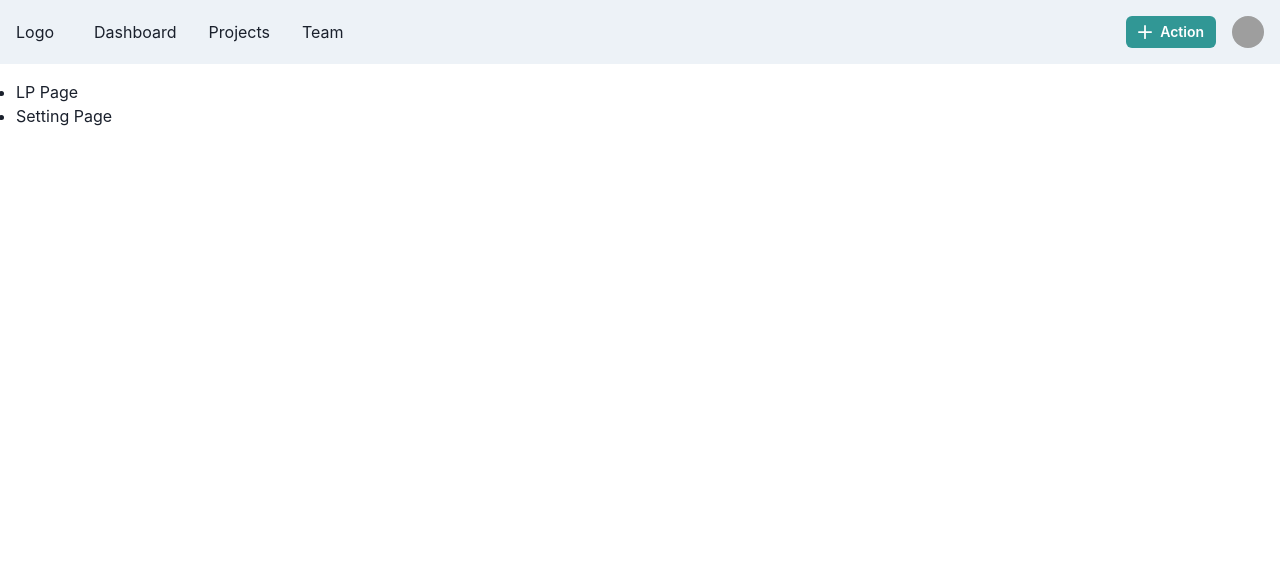
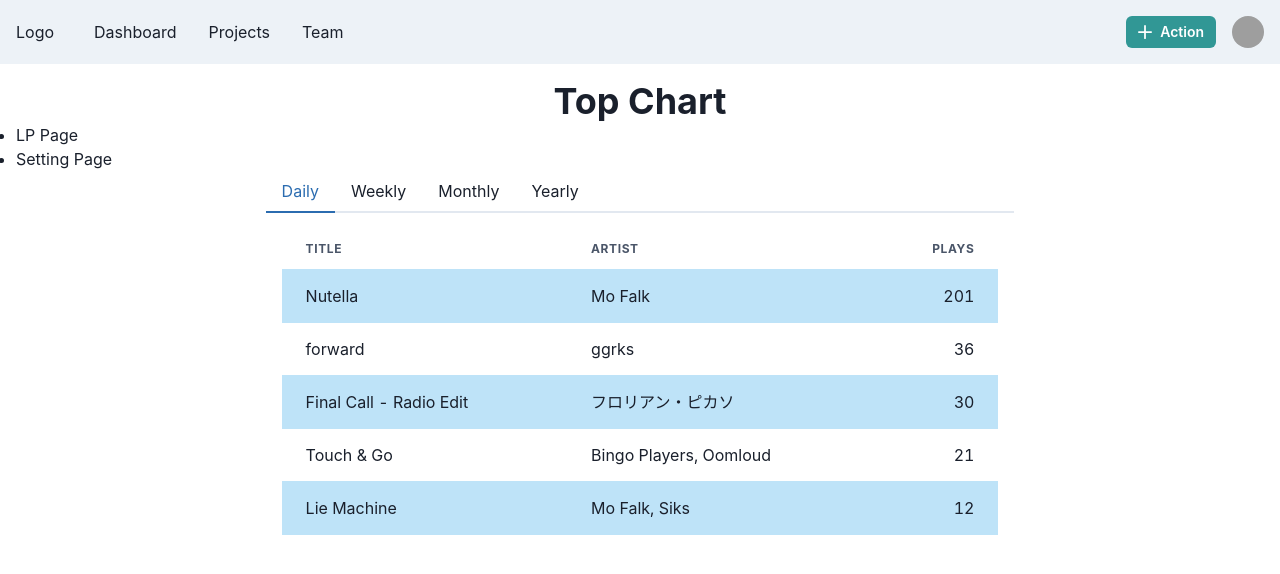
Before and after one commit to tokku5552/favotify, a Next.js app: page /top in a window 1280 px wide. Shown: the top 574 px of the page. Built offline with nearby package versions, Linux system fonts and the light colour scheme; grey boxes are pictures that could not be loaded.

Commit message:
add: Topページのテーブル等を追加

```diff
--- /dev/null
+++ b/src/commons/dummy.data.ts
@@ -0,0 +1,12 @@
+import { ChartTableProps } from '../components/ChartTable';
+
+export const dummyChartData: ChartTableProps = {
+  span: 'daily',
+  charts: [
+    { title: 'Nutella', artist: 'Mo Falk', plays: 201 },
+    { title: 'forward', artist: 'ggrks', plays: 36 },
+    { title: 'Final Call - Radio Edit', artist: 'フロリアン・ピカソ', plays: 30 },
+    { title: 'Touch & Go', artist: 'Bingo Players, Oomloud', plays: 21 },
+    { title: 'Lie Machine', artist: 'Mo Falk, Siks', plays: 12 },
+  ],
+};
--- /dev/null
+++ b/src/components/ChartTab/index.tsx
@@ -0,0 +1,38 @@
+import { Box, Center, Tab, TabList, TabPanel, TabPanels, Tabs } from '@chakra-ui/react';
+import { dummyChartData } from '../../commons/dummy.data';
+import ChartTable from '../ChartTable';
+
+export default function ChartTab() {
+  const { span, charts } = dummyChartData;
+  return (
+    <>
+      <Center>
+        <Box w='60%'>
+          <Tabs>
+            <TabList>
+              <Tab>Daily</Tab>
+              <Tab>Weekly</Tab>
+              <Tab>Monthly</Tab>
+              <Tab>Yearly</Tab>
+            </TabList>
+
+            <TabPanels>
+              <TabPanel>
+                <ChartTable span={span} charts={charts} />
+              </TabPanel>
+              <TabPanel>
+                <p>two!</p>
+              </TabPanel>
+              <TabPanel>
+                <p>three!</p>
+              </TabPanel>
+              <TabPanel>
+                <p>three!</p>
+              </TabPanel>
+            </TabPanels>
+          </Tabs>
+        </Box>
+      </Center>
+    </>
+  );
+}
--- /dev/null
+++ b/src/components/ChartTable/index.tsx
@@ -0,0 +1,36 @@
+/* eslint-disable react/jsx-key */
+import { Table, TableContainer, Tbody, Td, Th, Thead, Tr } from '@chakra-ui/react';
+import { ChartData } from '../../types/ChartData';
+
+export interface ChartTableProps {
+  span: 'daily' | 'weekly' | 'monthly' | 'yearly';
+  charts: ChartData[];
+}
+
+export default function ChartTable(props: ChartTableProps) {
+  const { span, charts } = props;
+  return (
+    <TableContainer>
+      <Table variant='striped' colorScheme='blue'>
+        <Thead>
+          <Tr>
+            <Th>title</Th>
+            <Th>artist</Th>
+            <Th isNumeric>plays</Th>
+          </Tr>
+        </Thead>
+        <Tbody>
+          {charts.map((data) => {
+            return (
+              <Tr>
+                <Td>{data.title}</Td>
+                <Td>{data.artist}</Td>
+                <Td isNumeric>{data.plays}</Td>
+              </Tr>
+            );
+          })}
+        </Tbody>
+      </Table>
+    </TableContainer>
+  );
+}
--- a/src/pages/top/index.tsx
+++ b/src/pages/top/index.tsx
@@ -1,11 +1,16 @@
+import { Heading } from '@chakra-ui/react';
 import type { NextPage } from 'next';
 import Link from 'next/link';
+import ChartTab from '../../components/ChartTab';
 import NavigationBar from '../../components/NavigationBar';
 
 const TopPage: NextPage = () => {
   return (
     <>
       <NavigationBar>
+        <center>
+          <Heading>Top Chart</Heading>
+        </center>
         <ul>
           <li>
             <Link href='/'>LP Page</Link>
@@ -14,6 +19,7 @@ const TopPage: NextPage = () => {
             <Link href='/setting'>Setting Page</Link>
           </li>
         </ul>
+        <ChartTab />
       </NavigationBar>
     </>
   );
--- /dev/null
+++ b/src/types/ChartData.ts
@@ -0,0 +1,5 @@
+export interface ChartData {
+  title: string;
+  artist: string;
+  plays: number;
+}
```
